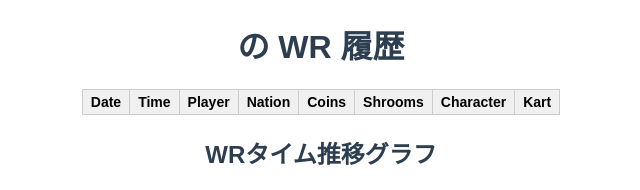
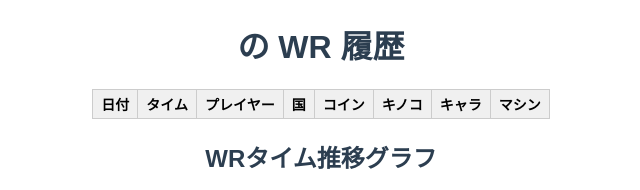
Before and after one commit to kai-1208/mkworld-wr-app, a Flask app: template templates/course_detail.html in a window 1280 px wide. Shown: the part 64-254 px from the top of the page, without its empty margins (319-959 px from the left). Run offline with Flask 3, Linux system fonts and the light colour scheme; the template is opened without the code that fills it, so the values that code supplies are empty.

Commit message:
Localize HTML templates to Japanese

```diff
--- a/templates/course_detail.html
+++ b/templates/course_detail.html
@@ -24,17 +24,17 @@
     <table>
         <thead>
             <tr>
-                <th>Date</th>
-                <th>Time</th>
-                <th>Player</th>
-                <th>Nation</th>
+                <th>日付</th>
+                <th>タイム</th>
+                <th>プレイヤー</th>
+                <th>国</th>
                 {% for lap in lap_columns %}
                     <th>{{ lap }}</th>
                 {% endfor %}
-                <th>Coins</th>
-                <th>Shrooms</th>
-                <th>Character</th>
-                <th>Kart</th>
+                <th>コイン</th>
+                <th>キノコ</th>
+                <th>キャラ</th>
+                <th>マシン</th>
             </tr>
         </thead>
         <tbody>
--- a/templates/index.html
+++ b/templates/index.html
@@ -2,7 +2,7 @@
 <html lang="ja">
 <head>
     <meta charset="UTF-8">
-    <title>MKWorld WR Viewer</title>
+    <title>マリオカートワールド WR一覧</title>
     <link rel="stylesheet" href="/static/css/index.css">
 </head>
 <body>
@@ -51,7 +51,7 @@
         <div class="ranking-box">
             <h2>プレイヤー別WR保持数ランキング</h2>
             <table>
-                <tr><th>Player</th><th>Nation</th><th>WR Count</th></tr>
+                <tr><th>プレイヤー</th><th>国</th><th>WR数</th></tr>
                 {% for p in player_rankings %}
                 <tr>
                     <td>{{ p.player }}</td>
@@ -64,7 +64,7 @@
         <div class="ranking-box">
             <h2>国別WR保持数ランキング</h2>
             <table>
-                <tr><th>Nation</th><th>WR Count</th></tr>
+                <tr><th>国</th><th>WR数</th></tr>
                 {% for nation, count in nation_rankings %}
                 <tr>
                     <td>{{ nation }}</td>
--- a/templates/wr_filter.html
+++ b/templates/wr_filter.html
@@ -2,7 +2,7 @@
 <html lang="ja">
 <head>
     <meta charset="UTF-8">
-    <title>WR Filter</title>
+    <title>WR フィルタ</title>
     <link rel="stylesheet" href="/static/css/filter.css">
     <script defer src="/static/js/filter.js"></script>
 </head>
```
Also changed, not shown: templates/compare_course.html (+8 -8 lines), templates/compare_select.html (+5 -5 lines).
